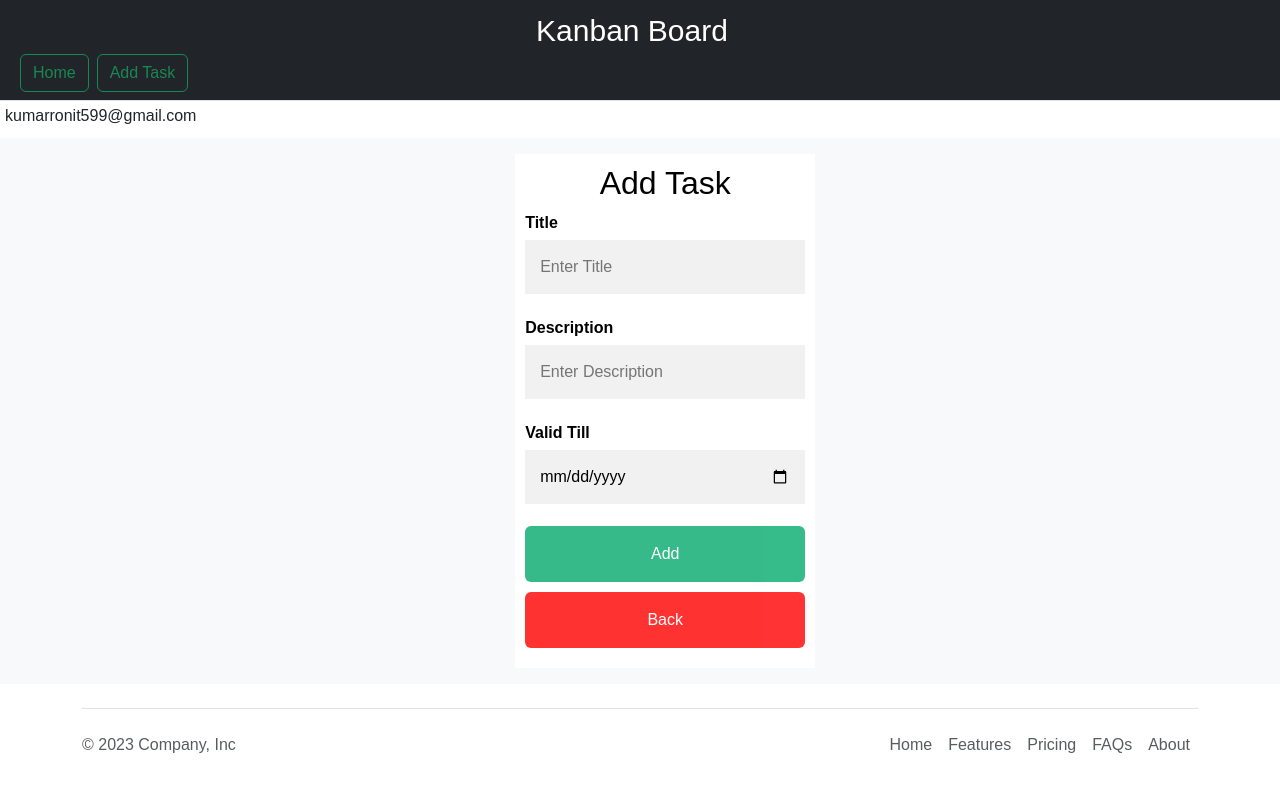
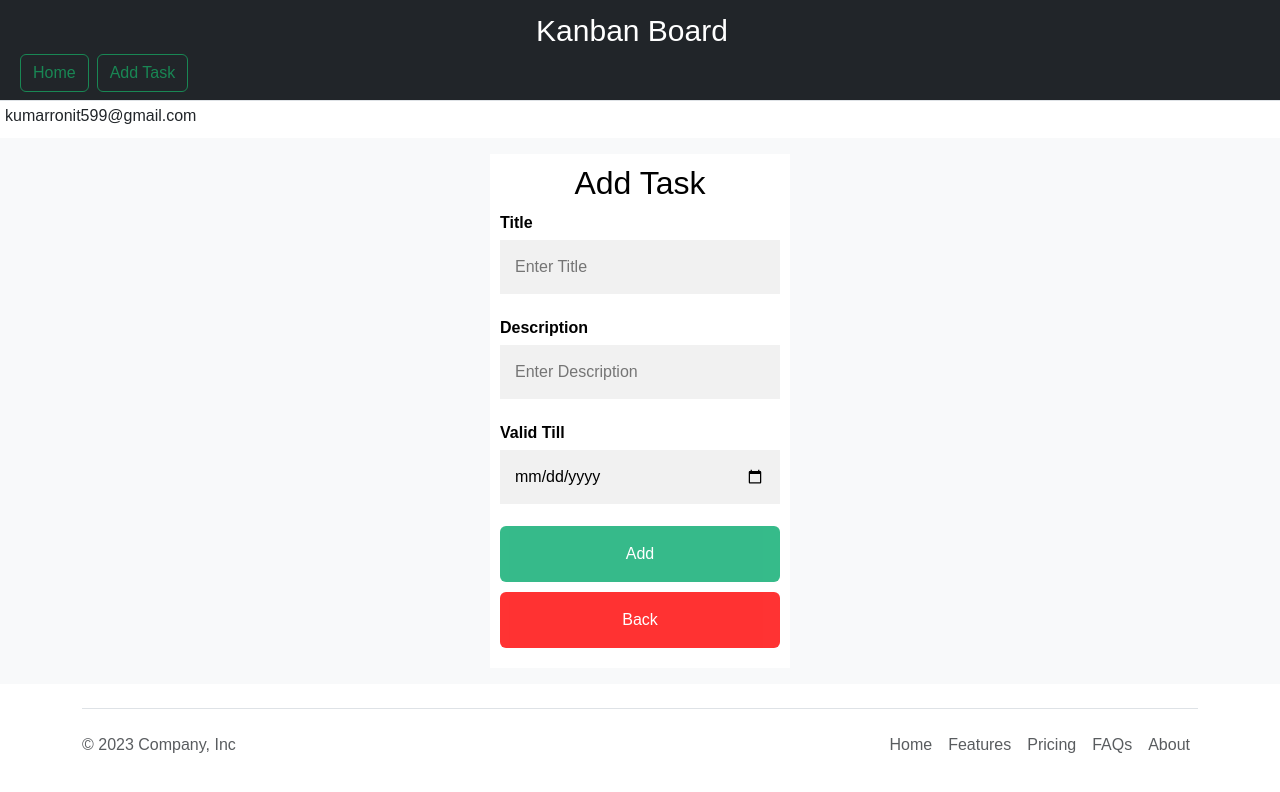
Before and after one commit to Ronny599/Kanban-Board, a React (Create React App) app: page /addtask in a window 1280 px wide. Shown: the top 792 px of the page. Built offline with nearby package versions, Linux system fonts and the light colour scheme.

Commit message:
1 file modified

```diff
--- a/src/components/style.css
+++ b/src/components/style.css
@@ -14,7 +14,7 @@ body {font-family: Arial, Helvetica, sans-serif;}
 /* Add styles to the form container */
 .form-container {
   max-width: 300px;
-  margin-left: 40%;
+  margin: auto;
   padding: 10px;
   background-color: white;
 }
```
